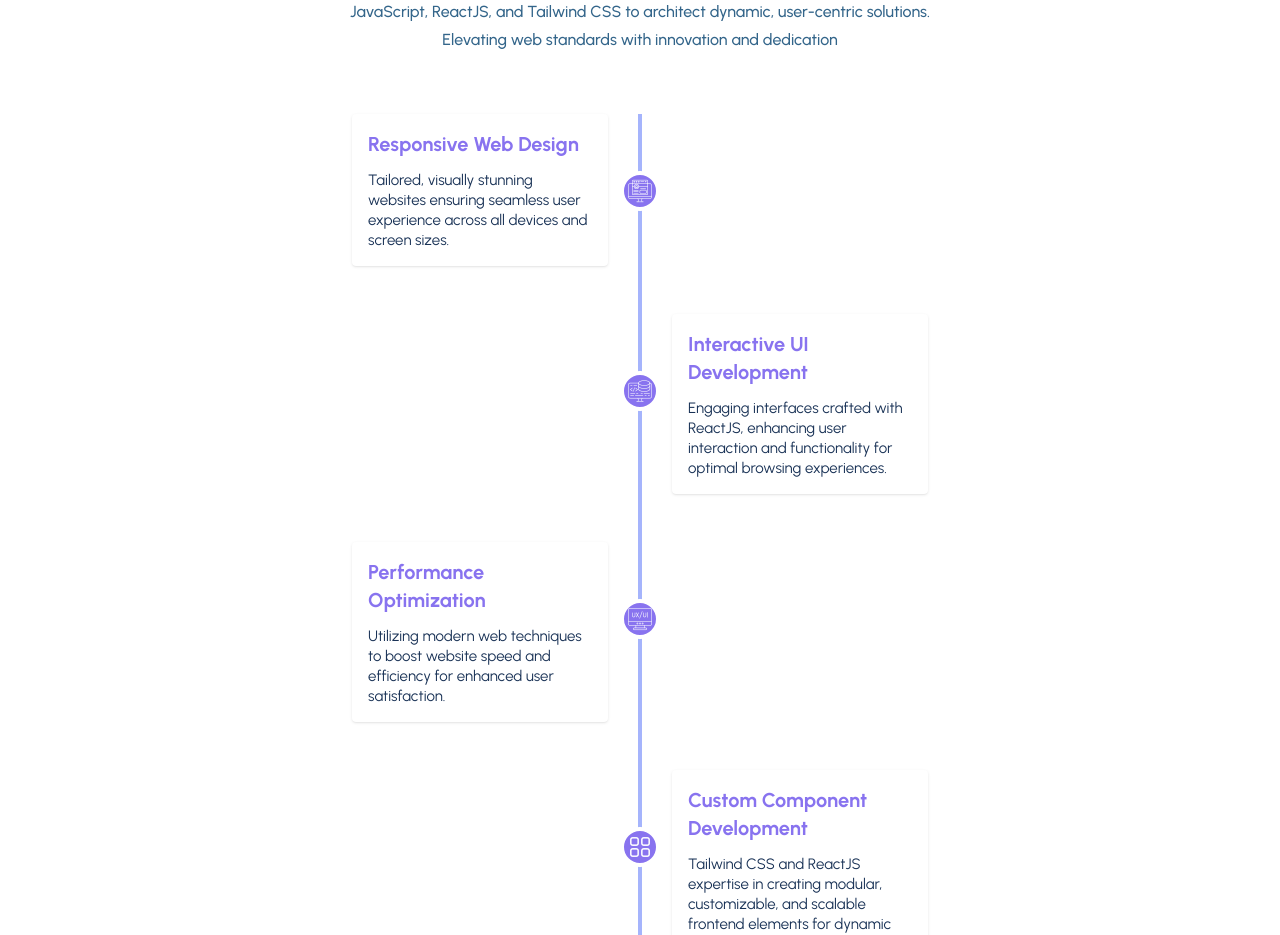
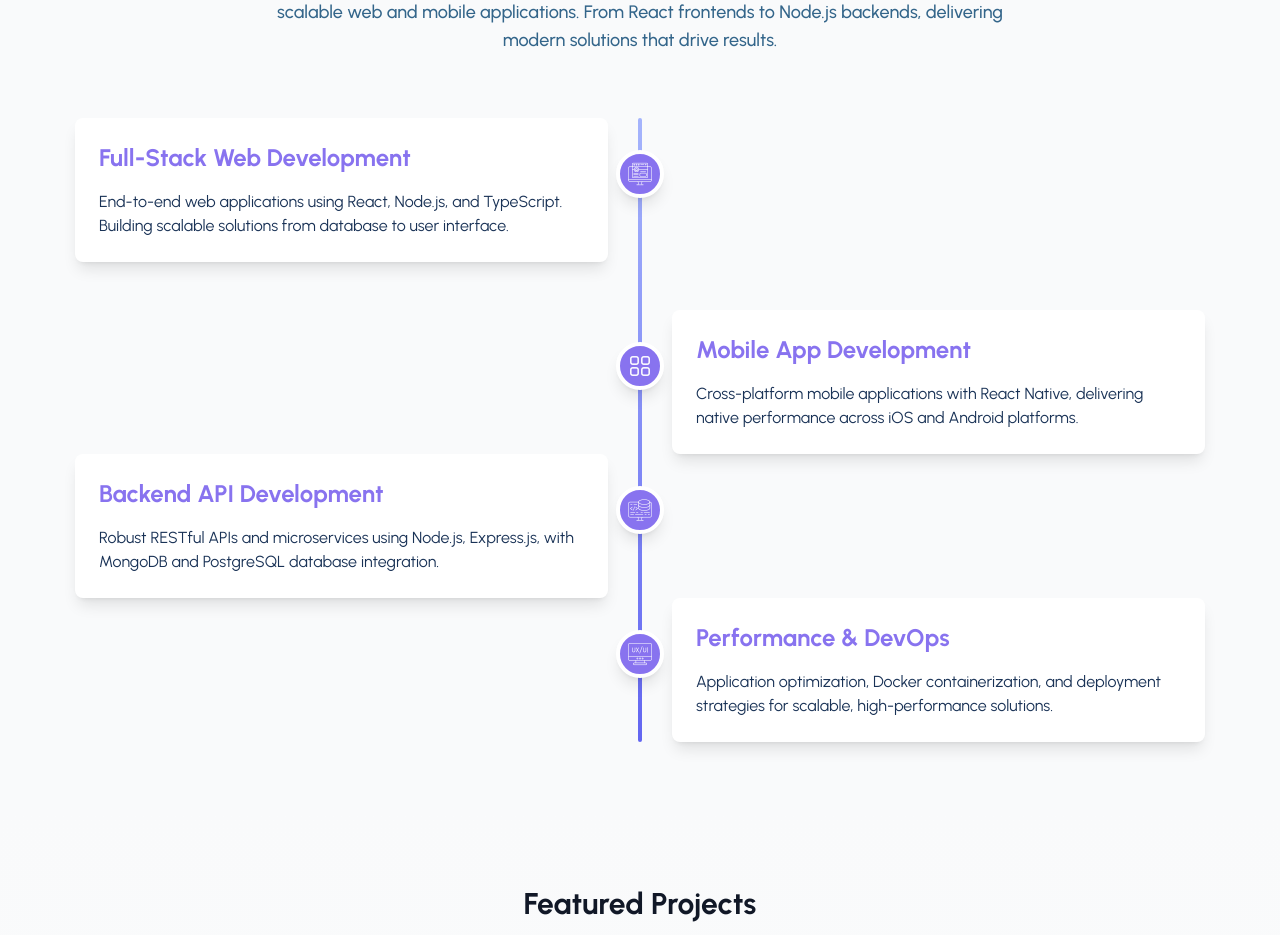
Before and after one commit to VictorMugisha/my-portfolio, a React (Create React App) app: page / in a window 1280 px wide. Shown: the part 860-1795 px from the top of the page. Built offline with nearby package versions, Linux system fonts and the light colour scheme.

Commit message:
Updated the Services Section

```diff
--- a/src/components/UI/Services.jsx
+++ b/src/components/UI/Services.jsx
@@ -5,151 +5,110 @@ import uiImg from "../../assets/images/design.png";
 import appsImg from "../../assets/images/apps.png";
 
 const Services = () => {
+  const services = [
+    {
+      id: 1,
+      title: "Full-Stack Web Development",
+      description:
+        "End-to-end web applications using React, Node.js, and TypeScript. Building scalable solutions from database to user interface.",
+      image: frontEndImg,
+      imageAlt: "Frontend development icon",
+      side: "left",
+    },
+    {
+      id: 2,
+      title: "Mobile App Development",
+      description:
+        "Cross-platform mobile applications with React Native, delivering native performance across iOS and Android platforms.",
+      image: appsImg,
+      imageAlt: "Mobile app development icon",
+      side: "right",
+    },
+    {
+      id: 3,
+      title: "Backend API Development",
+      description:
+        "Robust RESTful APIs and microservices using Node.js, Express.js, with MongoDB and PostgreSQL database integration.",
+      image: backendImg,
+      imageAlt: "Backend development icon",
+      side: "left",
+    },
+    {
+      id: 4,
+      title: "Performance & DevOps",
+      description:
+        "Application optimization, Docker containerization, and deployment strategies for scalable, high-performance solutions.",
+      image: uiImg,
+      imageAlt: "Performance optimization icon",
+      side: "right",
+    },
+  ];
+
+  const ServiceCard = ({ service, index }) => {
+    const isLeft = service.side === "left";
+
     return (
-    <section id="services">
-      <div className="container lg:pt-5">
-        <div className="text-center">
-          <h2 className="text-headingColor font-[800] text-[2.4rem] mb-5">
-            What I do
-          </h2>
-          <p className="lg:max-w-[600px] lg:mx-auto text-headingColor font-[500] text-[16px] leading-7">
-            Crafting immersive web experiences in Kigali, Rwanda. Leveraging
-            HTML, CSS, JavaScript, ReactJS, and Tailwind CSS to architect
-            dynamic, user-centric solutions. Elevating web standards with
-            innovation and dedication
-          </p>
-        </div>
-
-        <div className="flex flex-col justify-center sm:py-12">
-          <div className="w-full py-3 px-2 sm:max-w-xl sm:mx-auto sm:px-0">
-            <div className="relative text-gray-700 antialiased text-sm text-semibold">
-              {/* Verticla line running through the middle */}
-              <div className="hidden absolute w-1 sm:block bg-indigo-300 h-full left-1/2 transform -translate-x-1/2"></div>
-
-              {/* Left card */}
-              <div className="mt-6 sm:mt-0 sm:mb-12">
-                <div className="flex items-center-flex sm:flex-row">
-                  <div className="flex justify-start w-full mx-auto items-center">
-                    <div className="w-full sm:w-1/2 sm:pr-8">
+      <div className="relative mb-8 sm:mb-12">
         <div
-                        data-aos="fade-right"
+          className={`flex items-center ${
+            isLeft ? "justify-start" : "justify-end"
+          } w-full`}
+        >
+          <div className={`w-full sm:w-1/2 ${isLeft ? "sm:pr-8" : "sm:pl-8"}`}>
+            <div
+              data-aos={isLeft ? "fade-right" : "fade-left"}
               data-aos-duration="1200"
-                        className="bg-white p-4 rounded shadow group hover:bg-primaryColor cursor-pointer ease-in duration-150"
+              data-aos-delay={index * 100}
+              className="bg-white p-6 rounded-lg shadow-lg group hover:bg-primaryColor cursor-pointer transition-all duration-300 hover:shadow-xl hover:scale-105"
             >
-                        <h3 className="text-primaryColor font-[700] text-[25px] mb-3 group-hover:text-white group-hover:font-[600] text-xl">
-                          Responsive Web Design
+              <h3 className="text-primaryColor font-bold text-xl sm:text-2xl mb-4 group-hover:text-white transition-colors duration-300">
+                {service.title}
               </h3>
-
-                        <p className="text-[15px] text-smallTextColor group-hover:text-white group-hover:font-[500] leading-5">
-                          Tailored, visually stunning websites ensuring seamless
-                          user experience across all devices and screen sizes.
+              <p className="text-sm sm:text-base text-smallTextColor group-hover:text-white group-hover:font-medium leading-relaxed transition-all duration-300">
+                {service.description}
               </p>
             </div>
           </div>
         </div>
 
-                  <div className="rounded-full bg-primaryColor border-white border-4 w-10 h-10 absolute left-1/2 transform -translate-x-1/2 -translate-y-4 mt-[10%] sm:translate-y-0 flex items-center justify-center">
-                    <figure>
-                      <img src={frontEndImg} alt="" />
+        {/* Timeline dot - hidden on mobile, visible on desktop */}
+        <div className="hidden sm:flex absolute left-1/2 top-8 transform -translate-x-1/2 w-12 h-12 bg-primaryColor border-white border-4 rounded-full items-center justify-center shadow-lg">
+          <figure className="w-6 h-6">
+            <img
+              src={service.image}
+              alt={service.imageAlt}
+              className="w-full h-full object-contain"
+            />
           </figure>
         </div>
       </div>
+    );
+  };
+
+  return (
+    <section id="services" className="py-16 bg-gray-50">
+      <div className="container mx-auto px-4 lg:pt-5">
+        <div className="text-center mb-16">
+          <h2 className="text-headingColor font-extrabold text-3xl sm:text-4xl mb-6">
+            What I Do
+          </h2>
+          <p className="max-w-3xl mx-auto text-headingColor font-medium text-base sm:text-lg leading-relaxed">
+            Full-stack developer in Kigali, Rwanda, leveraging the
+            JavaScript-TypeScript ecosystem to build scalable web and mobile
+            applications. From React frontends to Node.js backends, delivering
+            modern solutions that drive results.
+          </p>
         </div>
 
-              {/* Right Card */}
-              <div className="mt-6 sm:mt-0 sm:mb-12">
-                <div className="flex items-center-flex sm:flex-row">
-                  <div className="flex justify-end w-full mx-auto items-center">
-                    <div className="w-full sm:w-1/2 sm:pl-8">
-                      <div
-                        data-aos="fade-left"
-                        data-aos-delay="50"
-                        data-aos-duration="1300"
-                        className="bg-white p-4 rounded shadow group hover:bg-primaryColor cursor-pointer ease-in duration-150"
-                      >
-                        <h3 className="text-primaryColor font-[700] text-[25px] mb-3 group-hover:text-white group-hover:font-[600] text-xl">
-                          Interactive UI Development
-                        </h3>
+        <div className="relative max-w-6xl mx-auto">
+          {/* Timeline line - hidden on mobile, visible on desktop */}
+          <div className="hidden sm:block absolute left-1/2 transform -translate-x-1/2 w-1 h-full bg-gradient-to-b from-indigo-300 to-indigo-500 rounded-full"></div>
 
-                        <p className="text-[15px] text-smallTextColor group-hover:text-white group-hover:font-[500] leading-5">
-                          Engaging interfaces crafted with ReactJS, enhancing
-                          user interaction and functionality for optimal
-                          browsing experiences.
-                        </p>
-                      </div>
-                    </div>
-                  </div>
-
-                  <div className="rounded-full bg-primaryColor border-white border-4 w-10 h-10 absolute left-1/2 transform -translate-x-1/2 -translate-y-4 mt-[10%] sm:translate-y-0 flex items-center justify-center">
-                    <figure>
-                      <img src={backendImg} alt="" />
-                    </figure>
-                  </div>
-                </div>
-              </div>
-
-              {/* Left card */}
-              <div className="mt-6 sm:mt-0 sm:mb-12">
-                <div className="flex items-center-flex sm:flex-row">
-                  <div className="flex justify-start w-full mx-auto items-center">
-                    <div className="w-full sm:w-1/2 sm:pr-8">
-                      <div
-                        data-aos="fade-right"
-                        data-aos-duration="1200"
-                        className="bg-white p-4 rounded shadow group hover:bg-primaryColor cursor-pointer ease-in duration-150"
-                      >
-                        <h3 className="text-primaryColor font-[700] text-[25px] mb-3 group-hover:text-white group-hover:font-[600] text-xl">
-                          Performance Optimization
-                        </h3>
-
-                        <p className="text-[15px] text-smallTextColor group-hover:text-white group-hover:font-[500] leading-5">
-                          Utilizing modern web techniques to boost website speed
-                          and efficiency for enhanced user satisfaction.
-                        </p>
-                      </div>
-                    </div>
-                  </div>
-
-                  <div className="rounded-full bg-primaryColor border-white border-4 w-10 h-10 absolute left-1/2 transform -translate-x-1/2 -translate-y-4 mt-[10%] sm:translate-y-0 flex items-center justify-center">
-                    <figure>
-                      <img src={uiImg} alt="" />
-                    </figure>
-                  </div>
-                </div>
-              </div>
-
-              {/* Right Card */}
-              <div className="mt-6 sm:mt-0 sm:mb-12">
-                <div className="flex items-center-flex sm:flex-row">
-                  <div className="flex justify-end w-full mx-auto items-center">
-                    <div className="w-full sm:w-1/2 sm:pl-8">
-                      <div
-                        data-aos="fade-left"
-                        data-aos-delay="100"
-                        data-aos-duration="1400"
-                        className="bg-white p-4 rounded shadow group hover:bg-primaryColor cursor-pointer ease-in duration-150"
-                      >
-                        <h3 className="text-primaryColor font-[700] text-[25px] mb-3 group-hover:text-white group-hover:font-[600] text-xl">
-                          Custom Component Development
-                        </h3>
-
-                        <p className="text-[15px] text-smallTextColor group-hover:text-white group-hover:font-[500] leading-5">
-                          Tailwind CSS and ReactJS expertise in creating
-                          modular, customizable, and scalable frontend elements
-                          for dynamic web solutions.
-                        </p>
-                      </div>
-                    </div>
-                  </div>
-
-                  <div className="rounded-full bg-primaryColor border-white border-4 w-10 h-10 absolute left-1/2 transform -translate-x-1/2 -translate-y-4 mt-[10%] sm:translate-y-0 flex items-center justify-center">
-                    <figure>
-                      <img src={appsImg} alt="" />
-                    </figure>
-                  </div>
-                </div>
-              </div>
-            </div>
+          {/* Services */}
+          <div className="space-y-4 sm:space-y-0">
+            {services.map((service, index) => (
+              <ServiceCard key={service.id} service={service} index={index} />
+            ))}
           </div>
         </div>
       </div>
```
Lines whose indentation alone changed are shown as unchanged.
